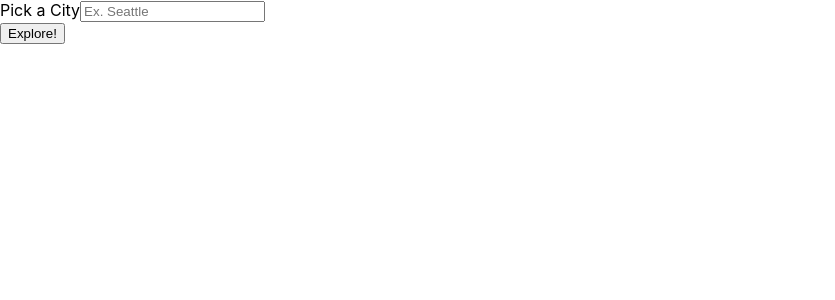
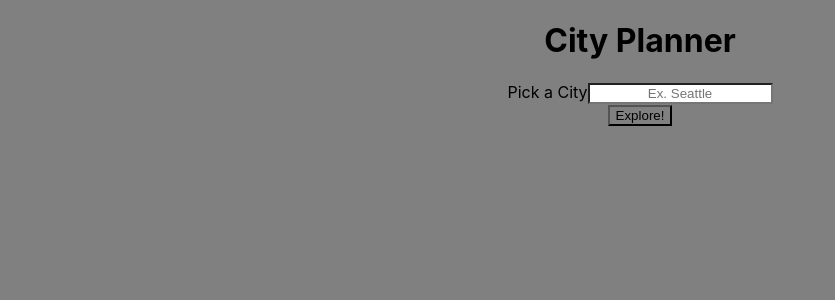
Before and after one commit to samBrindle/city-explorer, a React (Create React App) app: page / in a window 1280 px wide. Shown: the top 300 px of the page, without its empty margins (0-835 px from the left). Built offline with nearby package versions, Linux system fonts and the light colour scheme.

Commit message:
added css

```diff
--- a/src/App.css
+++ b/src/App.css
@@ -36,3 +36,24 @@
     transform: rotate(360deg);
   }
 }
+
+* {
+  text-align: center;
+  background-color: gray;
+}
+
+#submitBox {
+  background-color: white;
+}
+
+#dataTitle {
+  font-weight: bold;
+  font-size: 1.5em;
+}
+
+.badError {
+  color: red;
+  font-weight: bold;
+  font-size: 2em;
+  margin-top: 10%;
+}
--- a/src/App.js
+++ b/src/App.js
@@ -61,11 +61,12 @@ class App extends React.Component {
         <p>Longitute: {this.state.longitute}</p>
         <p>Latitude: {this.state.latitude}</p> */}
 
+        <h1>City Planner</h1>
 
-        <Form onSubmit={this.handleCitySubmit}>
+        <Form onSubmit={this.handleCitySubmit} >
           <Form.Group>
             <Form.Label>Pick a City</Form.Label>
-            <Form.Control type="string" placeholder="Ex. Seattle" onChange={this.cityChange} />
+            <Form.Control id="submitBox" type="string" placeholder="Ex. Seattle" onChange={this.cityChange} />
           </Form.Group>
           <Button variant="primary" type="submit">
             Explore!
@@ -75,7 +76,7 @@ class App extends React.Component {
         {this.state.showLocation &&
         <>
           <ListGroup>
-            <ListGroup.Item>City: {this.state.city}</ListGroup.Item>
+            <ListGroup.Item id="dataTitle">City: {this.state.city}</ListGroup.Item>
             <ListGroup.Item>Longitute: {this.state.longitude}</ListGroup.Item>
             <ListGroup.Item>Latitude: {this.state.latitude}</ListGroup.Item>
           </ListGroup>
@@ -92,7 +93,9 @@ class App extends React.Component {
         }
 
         {this.state.error &&
-          <Alert>Error!! {this.state.errorMessage}</Alert>
+          <Alert className="badError">
+            <Alert.Heading variant='danger'>Error!! {this.state.errorMessage}</Alert.Heading>
+          </Alert>
         }
       </>
     )
```
